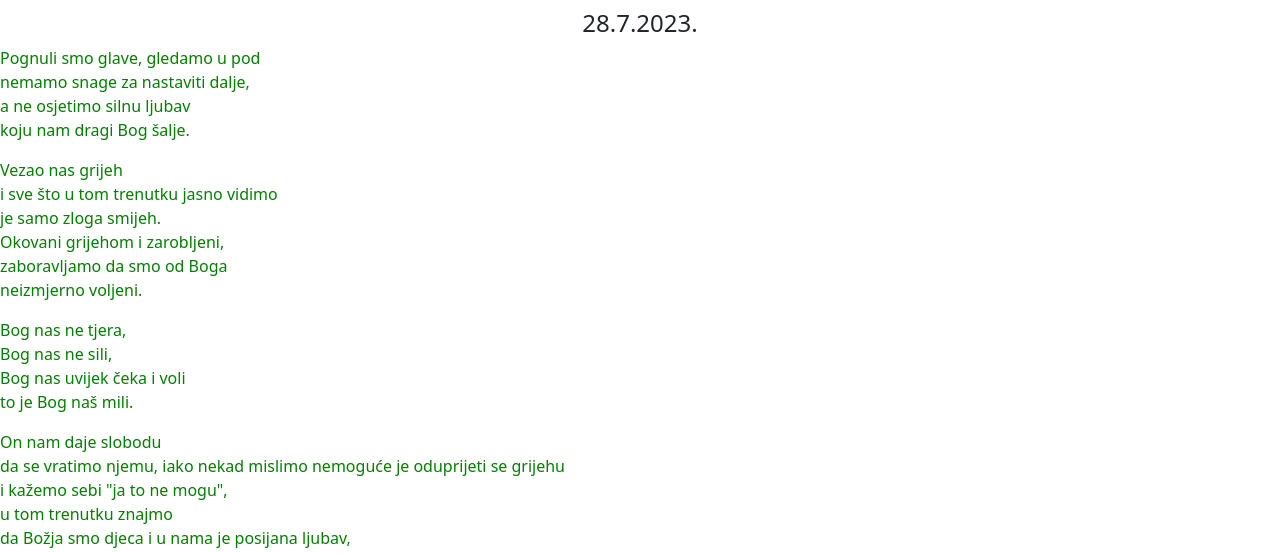
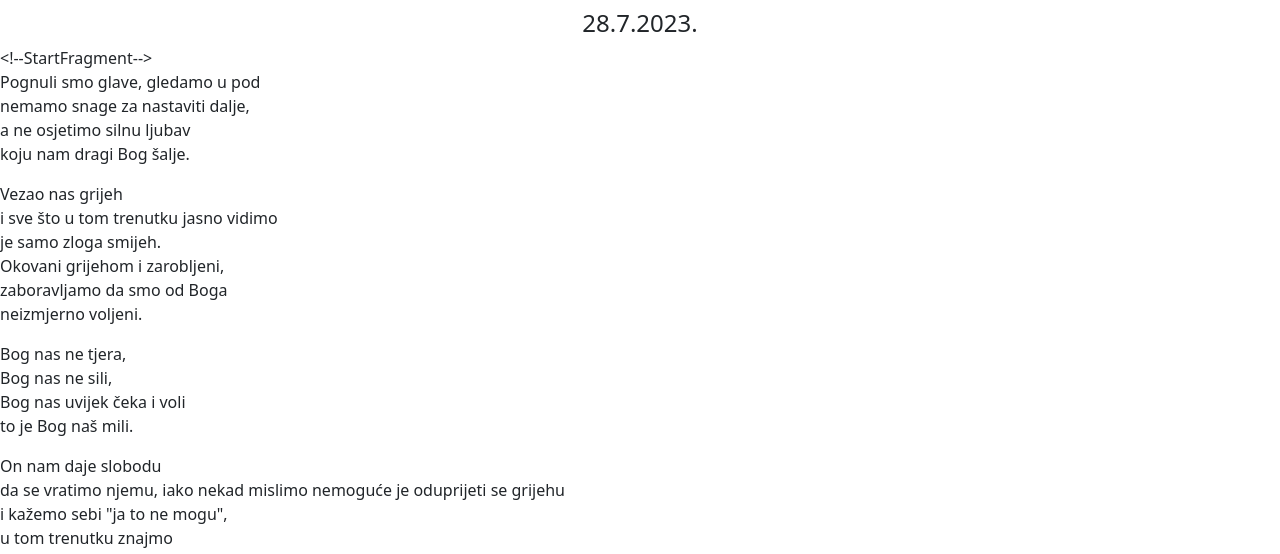
Before and after one commit to AndrejWiseman/noviQueenGatsby, a Gatsby site: page /pesme in a window 1280 px wide. Shown: the part 390-944 px from the top of the page. Built offline with nearby package versions, Linux system fonts and the light colour scheme; Gatsby itself is replaced by a stand-in of ours.

```diff
--- a/package.json
+++ b/package.json
@@ -29,7 +29,9 @@
     "netlify-cms-app": "^2.15.72",
     "react": "^18.2.0",
     "react-dom": "^18.2.0",
+    "react-markdown": "^8.0.7",
     "react-scroll-parallax": "^3.4.2",
+    "remark-react": "^9.0.1",
     "sass": "^1.64.1",
     "semantic-ui-css": "^2.5.0",
     "semantic-ui-react": "^2.1.4",
--- a/src/assets/css/main.scss
+++ b/src/assets/css/main.scss
@@ -59,6 +59,7 @@
     }
 
     .text-field {
+        text-align: center;
         .tekst {
             color: green;
             //line-height: 1.5;
--- a/src/pages/pesme.jsx
+++ b/src/pages/pesme.jsx
@@ -8,6 +8,8 @@
 
 import AOS from 'aos'
 import 'aos/dist/aos.css'
+
+import ReactMarkdown from 'react-markdown';
 
 
 
@@ -33,14 +35,15 @@
               <>
                 <h2 key={node.id} >{node.childMarkdownRemark.frontmatter.title}</h2>
                 <h4 key={node.id} >{node.childMarkdownRemark.frontmatter.datum}</h4>
-                {/*<h5 key={node.id} >{node.childMarkdownRemark.rawMarkdownBody}</h5>*/}
+
+                <ReactMarkdown key={node.id} >{node.childMarkdownRemark.rawMarkdownBody}</ReactMarkdown>
 
                 {/*<div className="tekst" dangerouslySetInnerHTML={{ __html: node.childMarkdownRemark.htmlAst  }} />*/}
 
 
-                <div className="text-field">
-                  <div className="tekst" dangerouslySetInnerHTML={{ __html: node.childMarkdownRemark.html  }} />
-                </div>
+                {/*<div className="text-field">*/}
+                {/*  <div className="tekst" dangerouslySetInnerHTML={{ __html: node.childMarkdownRemark.html  }} />*/}
+                {/*</div>*/}
 
 
 
```
Also changed, not shown: 2 other files.
